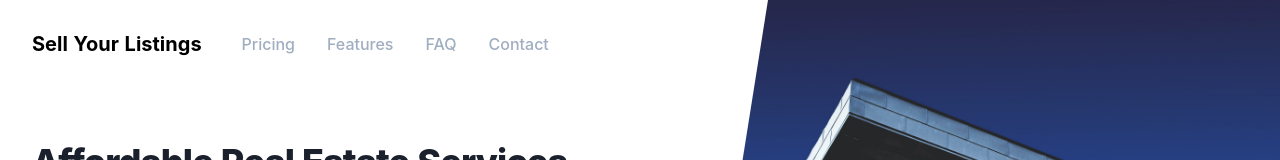
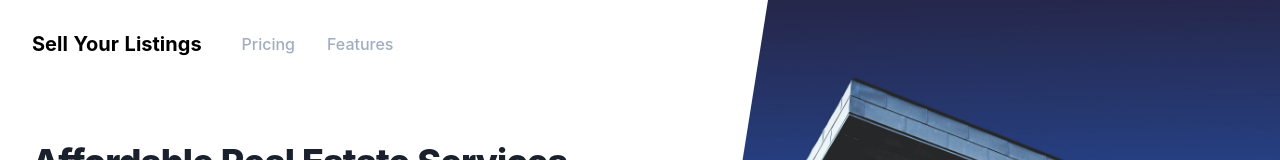
Before and after one commit to tomkonidas/sellyourlistings, a Nuxt app: page / in a window 1280 px wide. Shown: the top 160 px of the page. Built offline with nearby package versions, Linux system fonts and the light colour scheme; what @tailwindcss/ui would draw is missing.

Commit message:
Commented out unready code

```diff
--- a/components/Hero.vue
+++ b/components/Hero.vue
@@ -26,8 +26,8 @@
             <div class="hidden md:block md:ml-10 md:pr-4">
                 <a href="#pricing" class="font-medium text-gray-500 hover:text-gray-900 focus:outline-none focus:text-gray-900 transition duration-150 ease-in-out">Pricing</a>
                 <a href="#features" class="ml-8 font-medium text-gray-500 hover:text-gray-900 focus:outline-none focus:text-gray-900 transition duration-150 ease-in-out">Features</a>
-                <a href="#faq" class="ml-8 font-medium text-gray-500 hover:text-gray-900 focus:outline-none focus:text-gray-900 transition duration-150 ease-in-out">FAQ</a>
-                <a href="#contact" class="ml-8 font-medium text-gray-500 hover:text-gray-900 focus:outline-none focus:text-gray-900 transition duration-150 ease-in-out">Contact</a>
+                <!-- <a href="#faq" class="ml-8 font-medium text-gray-500 hover:text-gray-900 focus:outline-none focus:text-gray-900 transition duration-150 ease-in-out">FAQ</a> -->
+                <!-- <a href="#contact" class="ml-8 font-medium text-gray-500 hover:text-gray-900 focus:outline-none focus:text-gray-900 transition duration-150 ease-in-out">Contact</a> -->
             </div>
             </nav>
         </div>
@@ -59,8 +59,8 @@
                     <div class="px-2 pt-2 pb-3">
                     <a href="#pricing" class="block px-3 py-2 rounded-md text-base font-medium text-gray-700 hover:text-gray-900 hover:bg-gray-50 focus:outline-none focus:text-gray-900 focus:bg-gray-50 transition duration-150 ease-in-out">Pricing</a>
                     <a href="#features" class="mt-1 block px-3 py-2 rounded-md text-base font-medium text-gray-700 hover:text-gray-900 hover:bg-gray-50 focus:outline-none focus:text-gray-900 focus:bg-gray-50 transition duration-150 ease-in-out">Features</a>
-                    <a href="#faq" class="mt-1 block px-3 py-2 rounded-md text-base font-medium text-gray-700 hover:text-gray-900 hover:bg-gray-50 focus:outline-none focus:text-gray-900 focus:bg-gray-50 transition duration-150 ease-in-out">FAQ</a>
-                    <a href="#contact" class="mt-1 block px-3 py-2 rounded-md text-base font-medium text-gray-700 hover:text-gray-900 hover:bg-gray-50 focus:outline-none focus:text-gray-900 focus:bg-gray-50 transition duration-150 ease-in-out">Contact</a>
+                    <!-- <a href="#faq" class="mt-1 block px-3 py-2 rounded-md text-base font-medium text-gray-700 hover:text-gray-900 hover:bg-gray-50 focus:outline-none focus:text-gray-900 focus:bg-gray-50 transition duration-150 ease-in-out">FAQ</a> -->
+                    <!-- <a href="#contact" class="mt-1 block px-3 py-2 rounded-md text-base font-medium text-gray-700 hover:text-gray-900 hover:bg-gray-50 focus:outline-none focus:text-gray-900 focus:bg-gray-50 transition duration-150 ease-in-out">Contact</a> -->
                     </div>
                 </div>
                 </div>
--- a/pages/index.vue
+++ b/pages/index.vue
@@ -5,7 +5,7 @@
     <Features />
     <Matterport />
     <!-- <Testimonials /> -->
-    <FAQ />
+    <!-- <FAQ /> -->
     <Footer />
   </div>
 </template>
```
